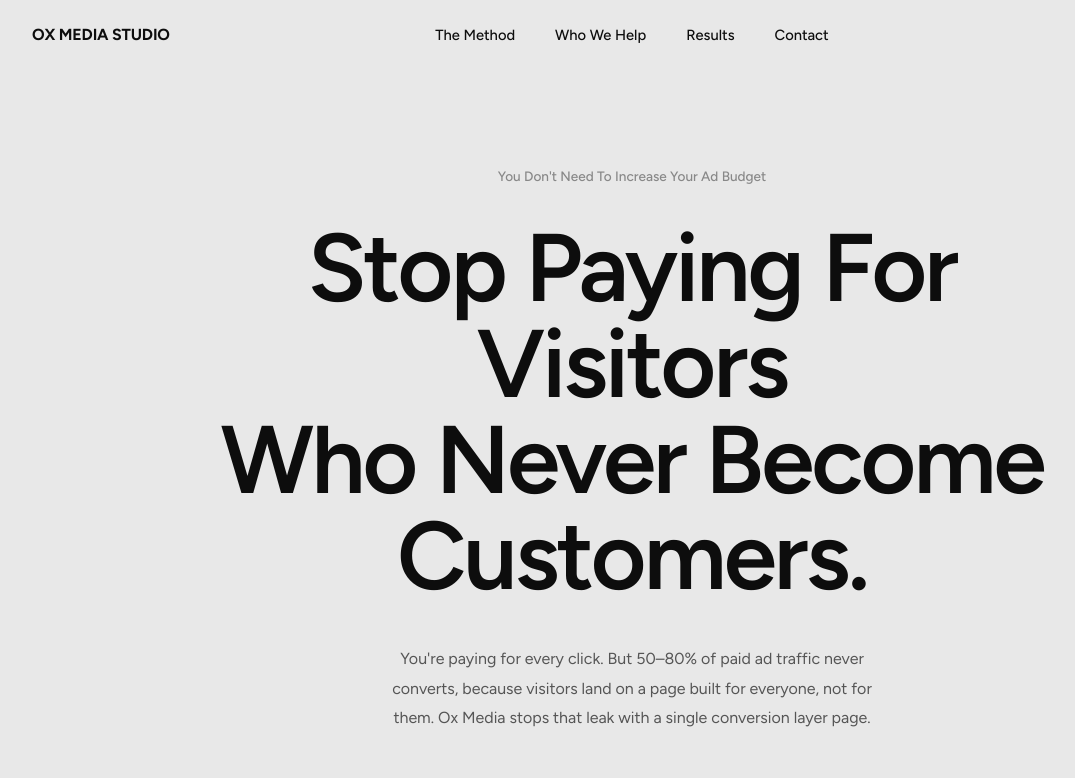
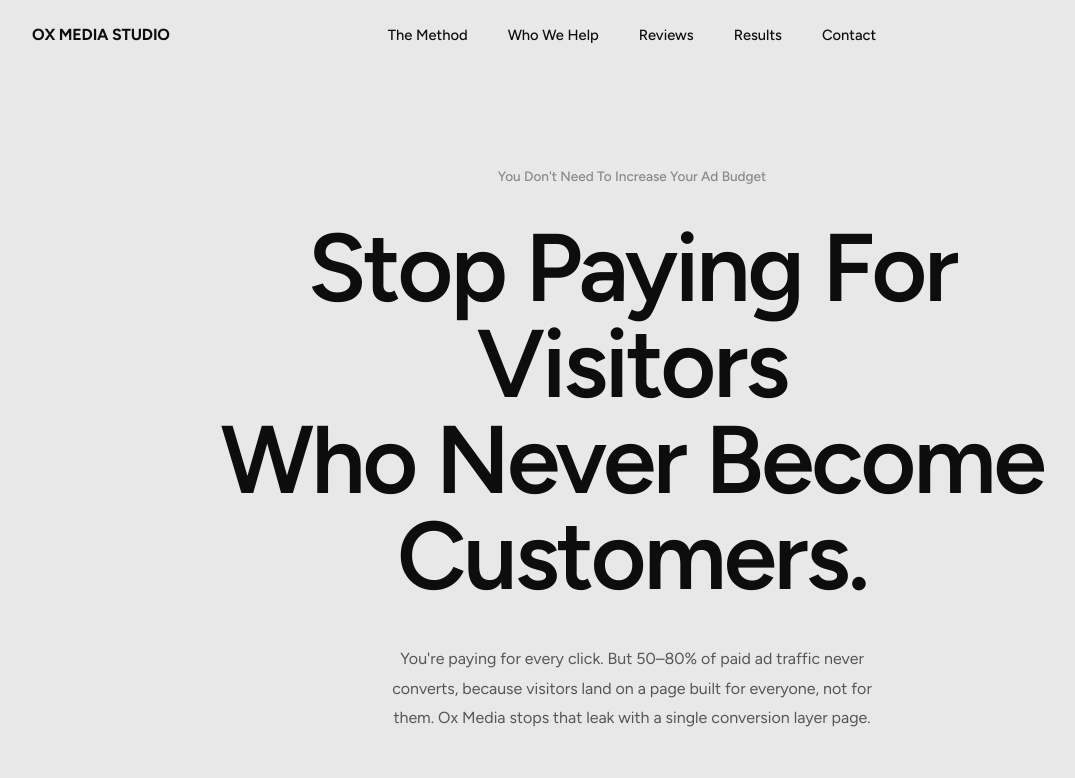
Before and after one commit to loxendin-dev/oxmediastudio, a plain HTML site: page index.html in a window 1280 px wide. Shown: the top 778 px of the page, without its empty margins (8-1083 px from the left). Drawn offline with Linux system fonts and the light colour scheme.

Commit message:
Update index.html

```diff
--- a/index.html
+++ b/index.html
@@ -108,6 +108,7 @@
   <ul class="nav-links">
     <li><a onclick="document.getElementById('method').scrollIntoView({behavior:'smooth'})">The Method</a></li>
     <li><a onclick="document.getElementById('who-we-help').scrollIntoView({behavior:'smooth'})">Who We Help</a></li>
+    <li><a onclick="document.getElementById('reviews').scrollIntoView({behavior:'smooth'})">Reviews</a></li>
     <li><a onclick="document.getElementById('results').scrollIntoView({behavior:'smooth'})">Results</a></li>
     <li><a onclick="document.getElementById('contact').scrollIntoView({behavior:'smooth'})">Contact</a></li>
   </ul>
@@ -138,77 +139,66 @@
   </div>
 </section>
 
-<section class="reviews">
+<section class="reviews" id="reviews">
   <div class="reviews-header">
     <div class="reviews-title">Real Results.<br>Real Business Owners.</div>
     <p class="reviews-sub">From roofing to med spas — business owners spending on ads are getting more from the same budget.</p>
   </div>
   <div class="reviews-grid">
-
     <div class="review-card">
       <div class="review-stars"><span>★★★★★</span></div>
       <div class="review-result">+74% more booked jobs</div>
       <p class="review-quote">"We were spending $8,000 a month on Google Ads and getting maybe 4 or 5 jobs from it. After Ox Media built our conversion page, we jumped to 8–9 jobs from the same budget. Same ads, same spend — completely different results."</p>
       <div class="review-author"><div class="name">Marcus T.</div><div class="role">Owner — Roofing Company · Tampa, FL</div></div>
     </div>
-
     <div class="review-card">
       <div class="review-stars"><span>★★★★★</span></div>
       <div class="review-result">+$22k added revenue / mo</div>
       <p class="review-quote">"I was sending my Meta ad traffic straight to my website homepage. Ox Media showed me that was the problem. The new conversion page tripled my consultation bookings in the first 30 days. I wish I had done this two years ago."</p>
       <div class="review-author"><div class="name">Dr. Priya S.</div><div class="role">Owner — Med Spa · Austin, TX</div></div>
     </div>
-
     <div class="review-card">
       <div class="review-stars"><span>★★★★★</span></div>
       <div class="review-result">3x more quote requests</div>
       <p class="review-quote">"Our ad agency was driving traffic but the leads weren't coming in. Turns out the page they were sending people to was killing the conversions. Ox Media fixed that. Our quote requests tripled and our cost-per-lead dropped by more than half."</p>
       <div class="review-author"><div class="name">Derek W.</div><div class="role">Owner — HVAC Company · Phoenix, AZ</div></div>
     </div>
-
     <div class="review-card">
       <div class="review-stars"><span>★★★★★</span></div>
       <div class="review-result">+$40k in new cases / mo</div>
       <p class="review-quote">"Personal injury is an incredibly competitive ad space. Every click costs real money. The conversion page Ox Media built made sure every one of those clicks had a real chance of turning into a case. Our intake numbers went up significantly within weeks."</p>
       <div class="review-author"><div class="name">James R.</div><div class="role">Managing Partner — Personal Injury Law · Miami, FL</div></div>
     </div>
-
     <div class="review-card">
       <div class="review-stars"><span>★★★★★</span></div>
       <div class="review-result">Doubled consultation rate</div>
       <p class="review-quote">"I was spending $6,000 a month on ads and getting maybe 3 consult bookings. After the conversion page went live I was getting 6–7. The page does a better job of building trust before someone even calls us. The ROI was immediate."</p>
       <div class="review-author"><div class="name">Sofia M.</div><div class="role">Owner — Cosmetic Surgery Practice · Dallas, TX</div></div>
     </div>
-
     <div class="review-card">
       <div class="review-stars"><span>★★★★★</span></div>
       <div class="review-result">+68% lead conversion rate</div>
       <p class="review-quote">"Pool builds are high-ticket and buyers take their time. I thought my ads just needed to be better. Ox Media showed me the ads were fine — it was where people landed. New page, same ads, and my lead-to-consult rate jumped 68% in the first month."</p>
       <div class="review-author"><div class="name">Ryan C.</div><div class="role">Owner — Custom Pool Builder · Orlando, FL</div></div>
     </div>
-
-    <!-- 3 NEW REVENUE-FOCUSED REVIEWS -->
     <div class="review-card">
       <div class="review-stars"><span>★★★★★</span></div>
       <div class="review-result revenue">+$67,000 revenue in 60 days</div>
       <p class="review-quote">"We did more revenue in the two months after launching our conversion page than in the entire previous quarter. We didn't change our ad budget, didn't change our offer — just fixed where the traffic was landing. It's the highest-ROI thing we've ever done."</p>
       <div class="review-author"><div class="name">Kevin L.</div><div class="role">Owner — Home Remodeling · Charlotte, NC</div></div>
     </div>
-
     <div class="review-card">
       <div class="review-stars"><span>★★★★★</span></div>
       <div class="review-result revenue">+$38,500 added monthly revenue</div>
       <p class="review-quote">"I was skeptical that a single page could make that kind of difference. Within 45 days of going live we had added nearly $40,000 in monthly revenue — purely from better conversion on the same ad spend. I've recommended Ox Media to every business owner I know."</p>
       <div class="review-author"><div class="name">Amanda F.</div><div class="role">Owner — Hair Transplant Clinic · Nashville, TN</div></div>
     </div>
-
     <div class="review-card">
       <div class="review-stars"><span>★★★★★</span></div>
       <div class="review-result revenue">+$91,000 in new revenue / quarter</div>
       <p class="review-quote">"We were spending $12,000 a month on ads and our conversion rate was sitting at 4%. Ox Media brought it to 9% in the first month. When you're selling $30,000 landscaping projects, that kind of jump in conversions adds up to real money very fast. Best investment we made this year."</p>
       <div class="review-author"><div class="name">Carlos M.</div><div class="role">Owner — Luxury Landscaping · Scottsdale, AZ</div></div>
     </div>
-
   </div>
 </section>
 
```
